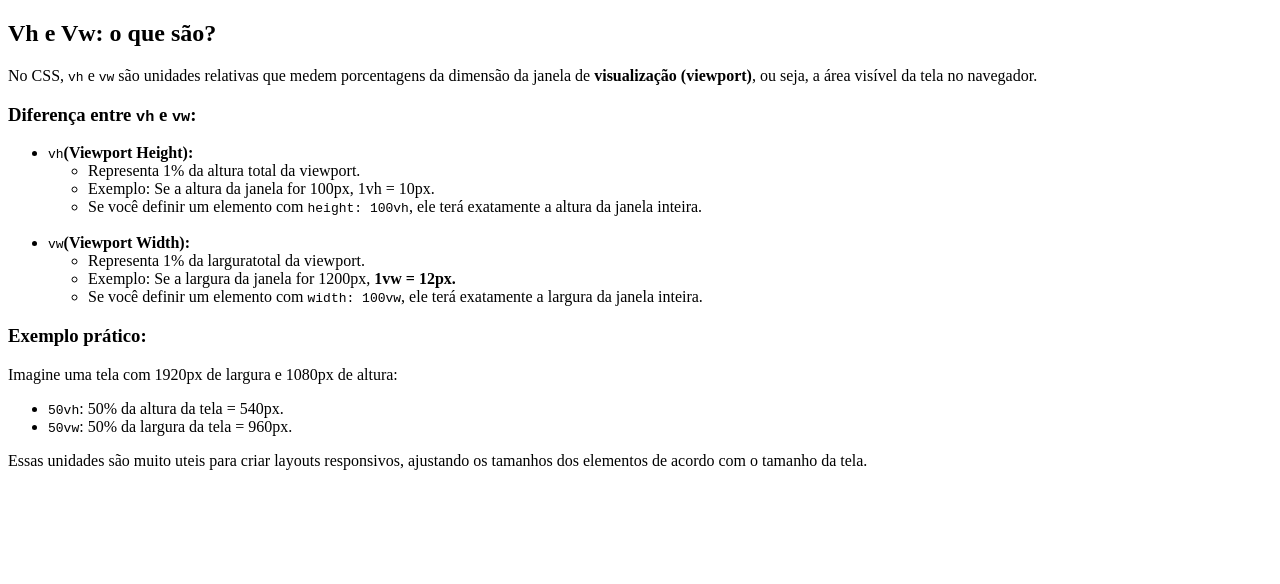
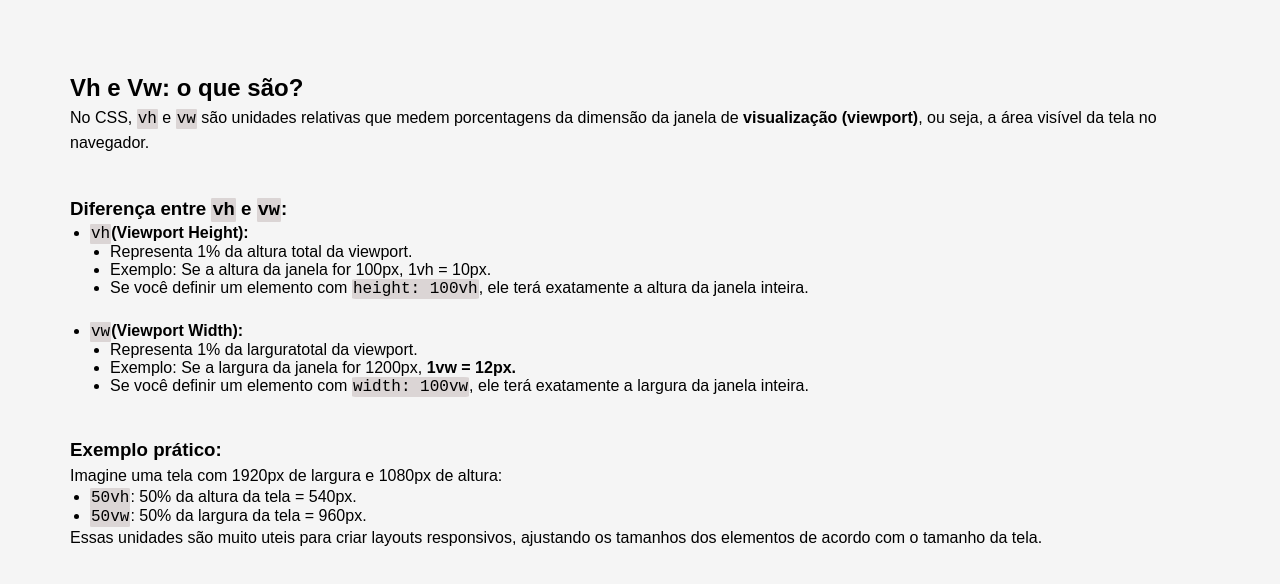
Before and after one commit to o-antifragil/vh-vw, a plain HTML site: page index.html in a window 1280 px wide. Drawn offline with Linux system fonts and the light colour scheme.

Commit message:
Update index.html

```diff
--- a/index.html
+++ b/index.html
@@ -3,7 +3,7 @@
 <head>
     <meta charset="UTF-8">
     <meta name="viewport" content="width=device-width, initial-scale=1.0">
-    <link rel="stylesheet" href="/CSS3/15 - VW e VH/estilo.css">
+    <link rel="stylesheet" href='estilo.css'>
 
     <title>Vw e Vh</title>
 </head>
```
